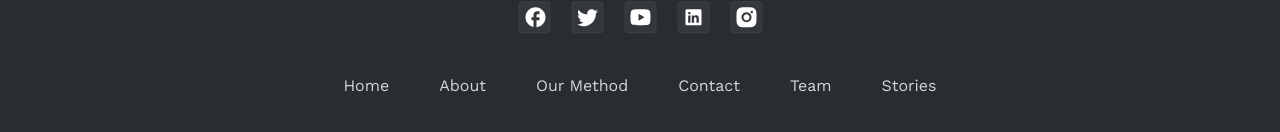
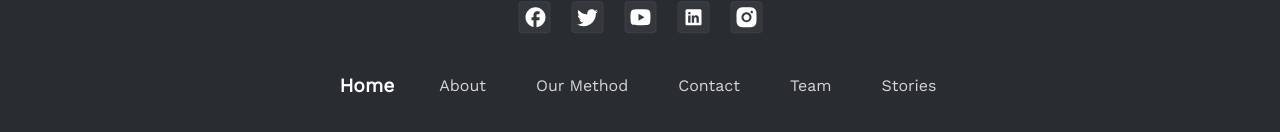
Before and after one commit to workshopapps/workshopapps-portfolio, a Next.js app in the folder frontend/: page / in a window 1280 px wide. In both pictures the pointer is over the item "Home". Shown: the part 1648-1780 px from the top of the page. Built offline with nearby package versions, Linux system fonts and the light colour scheme.

Commit message:
added transform to footer links

```diff
--- a/frontend/components/layout/Footer/Footer.module.css
+++ b/frontend/components/layout/Footer/Footer.module.css
@@ -24,6 +24,12 @@
   color: rgba(255, 255, 255, 0.8);
 }
 
+.link:hover {
+  transform: scale(1.2);
+  color: white;
+  font-weight: bold;
+}
+
 @media screen and (max-width: 700px) {
   .footerLinks {
     flex-direction: column;
```
